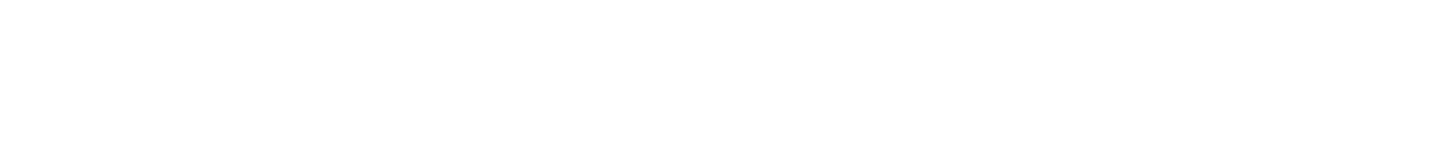
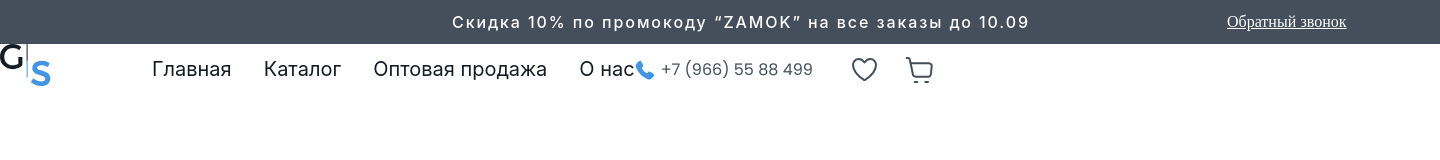
Before and after one commit to mukhammadaliyev1/Fn26-Hub, a plain HTML site: page index.html in a window 1280 px wide. Shown: the whole page, 1440 px wide, since content can reach past the window. Drawn offline with Linux system fonts and the light colour scheme; a web font is replaced by a local one.

Commit message:
header qism

```diff
--- a/index.html
+++ b/index.html
@@ -3,6 +3,12 @@
 <head>
     <meta charset="UTF-8">
     <meta name="viewport" content="width=device-width, initial-scale=1.0">
+    <link rel="preconnect" href="https://fonts.googleapis.com">
+    <link rel="preconnect" href="https://fonts.gstatic.com" crossorigin>
+    <link href="https://fonts.googleapis.com/css2?family=Red+Hat+Display:ital,wght@0,300..900;1,300..900&family=Whisper&display=swap" rel="stylesheet">
+    <link rel="preconnect" href="https://fonts.googleapis.com">
+    <link rel="preconnect" href="https://fonts.gstatic.com" crossorigin>
+    <link href="https://fonts.googleapis.com/css2?family=Poppins:ital,wght@0,100;0,200;0,300;0,400;0,500;0,600;0,700;0,800;0,900;1,100;1,200;1,300;1,400;1,500;1,600;1,700;1,800;1,900&family=Red+Hat+Display:ital,wght@0,300..900;1,300..900&family=Whisper&display=swap" rel="stylesheet">
     <link rel="stylesheet" href="styles/style.css">
     <title>Document</title>
 </head>
@@ -11,16 +17,33 @@
 <header>
 
 
-<div>
+<div class="div1" >
+
+<a class="a1" href="#">Скидка 10% по промокоду “ZAMOK” на все заказы до 10.09</a>
+ <a href="#">Обратный звонок</a>
+</div>
+
+
+<div class="flex">
+    <img src="Logo.svg" alt="">
+
+    <div class="flex1">
+        <a class="a11" href="#">Главная</a>
+        <a class="a11" href="#">Каталог</a>
+        <a class="a11" href="#">Оптовая продажа</a>
+        <a class="a11" href="#">О нас</a>
+    </div>
+
+
+<div class="icons">
+<img src="phone-call 1.svg" alt="">
+<p class="numb">+7 (966) 55 88 499</p>
+<img src="Frame 4.svg" alt="">
+</div>
+
 
 </div>
 
-
-
-<div>
-
-
-</div>
 
 
 </header>
--- a/styles/style.css
+++ b/styles/style.css
@@ -1,4 +1,77 @@
 *{
     padding: 0;
     margin: 0;box-sizing: border-box    ;
+
 }
+body{
+    font-family: Poppins;
+}
+
+header{
+max-width: 1440px;
+margin-left: auto;
+margin-right: auto;
+height: 126px;
+}
+.div1{
+    width: 1440px;
+    height: 44px;
+    background-color: #454F5B;
+    display: flex;
+    gap: 197px
+    ;
+}
+ .a1{text-decoration: none;
+    color: #fff;
+margin-left: 452px;
+
+   font-family: SF Pro Display;
+font-size: 16px;
+font-weight: 500;
+line-height: 26px;
+letter-spacing: 0.12em;
+text-align: left;
+
+
+    }
+
+    a{
+        color: #fff;
+    margin-top: 9px;
+
+    }
+.a11{
+    font-family: SF Pro Text;
+font-size: 20px;
+color: #161C24;
+line-height: 23.87px;
+text-align: left;
+text-decoration: none;
+}
+
+.flex1{
+gap: 32px;
+    display: flex;
+    margin-left: 101px;
+}
+
+.flex{
+    display: flex;
+    align-items: center;
+
+}
+
+.numb{
+    width: 157px;
+    size: 18px;
+    line-height: 24px;
+    color: #454F5B;
+    margin-left: 6px;margin-right: 30px;
+
+
+}
+.icons{
+    display: flex;
+    align-items: center;
+margin-top: 9px;
+}
```
Also changed, not shown: Frame 4.svg (added), Logo.svg (added), phone-call 1.svg (added).
